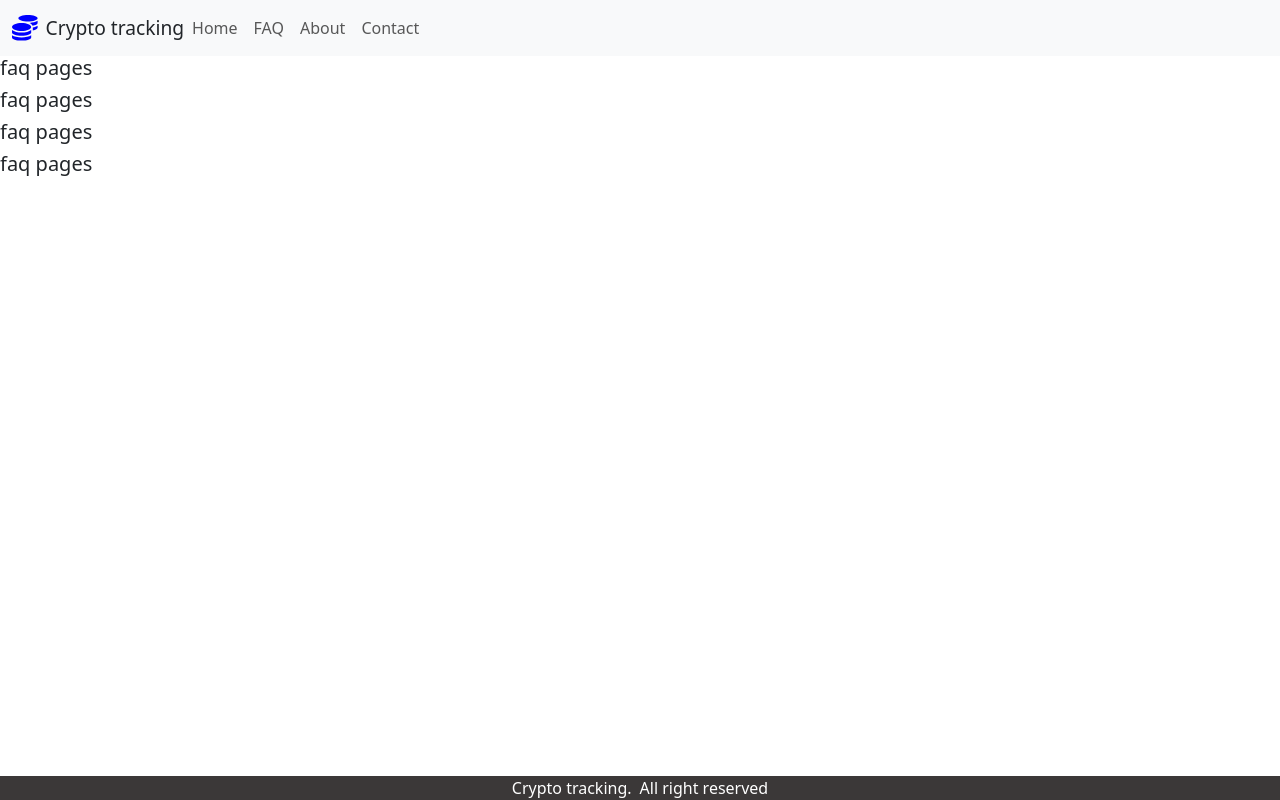
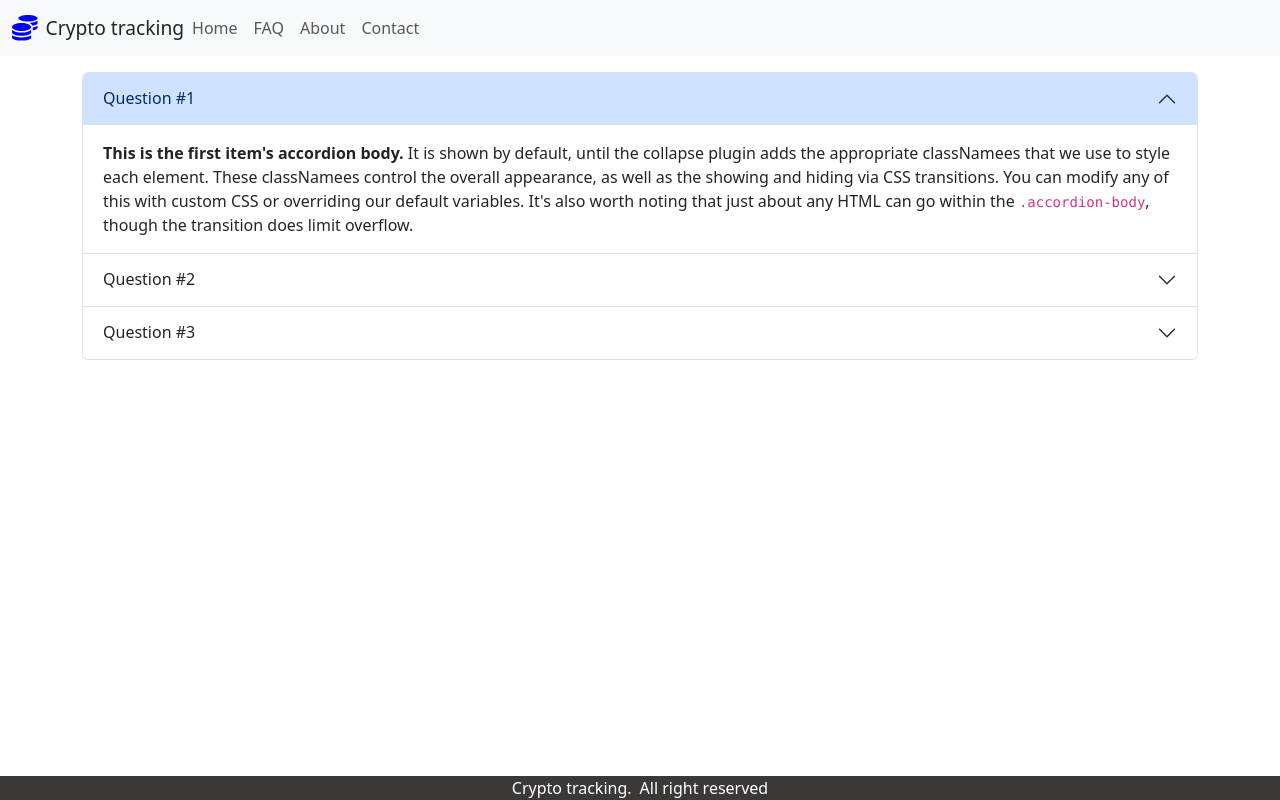
Before and after one commit to Yeganeh-Hossein/crypto-website, a React (Create React App) app: page /faq in a window 1280 px wide. Built offline with nearby package versions, Linux system fonts and the light colour scheme.

Commit message:
Create a FAQ page

```diff
--- a/src/pages/FAQ.pages.jsx
+++ b/src/pages/FAQ.pages.jsx
@@ -1,14 +1,102 @@
-import React from 'react'
+import React from "react";
 
 const FAQpage = () => {
-    return (
-        <div>
-            <h5>faq pages</h5>
-            <h5>faq pages</h5>
-            <h5>faq pages</h5>
-            <h5>faq pages</h5>
+  return (
+    <div className="container pt-3">
+      <div className="accordion" id="accordionExample">
+        <div className="accordion-item">
+          <h2 className="accordion-header">
+            <button
+              className="accordion-button"
+              type="button"
+              data-bs-toggle="collapse"
+              data-bs-target="#collapseOne"
+              aria-expanded="true"
+              aria-controls="collapseOne"
+            >
+              Question #1
+            </button>
+          </h2>
+          <div
+            id="collapseOne"
+            className="accordion-collapse collapse show"
+            data-bs-parent="#accordionExample"
+          >
+            <div className="accordion-body">
+              <strong>This is the first item's accordion body.</strong> It is
+              shown by default, until the collapse plugin adds the appropriate
+              classNamees that we use to style each element. These classNamees
+              control the overall appearance, as well as the showing and hiding
+              via CSS transitions. You can modify any of this with custom CSS or
+              overriding our default variables. It's also worth noting that just
+              about any HTML can go within the <code>.accordion-body</code>,
+              though the transition does limit overflow.
+            </div>
+          </div>
         </div>
-    );
+        <div className="accordion-item">
+          <h2 className="accordion-header">
+            <button
+              className="accordion-button collapsed"
+              type="button"
+              data-bs-toggle="collapse"
+              data-bs-target="#collapseTwo"
+              aria-expanded="false"
+              aria-controls="collapseTwo"
+            >
+              Question #2
+            </button>
+          </h2>
+          <div
+            id="collapseTwo"
+            className="accordion-collapse collapse"
+            data-bs-parent="#accordionExample"
+          >
+            <div className="accordion-body">
+              <strong>This is the second item's accordion body.</strong> It is
+              hidden by default, until the collapse plugin adds the appropriate
+              classNamees that we use to style each element. These classNamees
+              control the overall appearance, as well as the showing and hiding
+              via CSS transitions. You can modify any of this with custom CSS or
+              overriding our default variables. It's also worth noting that just
+              about any HTML can go within the <code>.accordion-body</code>,
+              though the transition does limit overflow.
+            </div>
+          </div>
+        </div>
+        <div className="accordion-item">
+          <h2 className="accordion-header">
+            <button
+              className="accordion-button collapsed"
+              type="button"
+              data-bs-toggle="collapse"
+              data-bs-target="#collapseThree"
+              aria-expanded="false"
+              aria-controls="collapseThree"
+            >
+              Question #3
+            </button>
+          </h2>
+          <div
+            id="collapseThree"
+            className="accordion-collapse collapse"
+            data-bs-parent="#accordionExample"
+          >
+            <div className="accordion-body">
+              <strong>This is the third item's accordion body.</strong> It is
+              hidden by default, until the collapse plugin adds the appropriate
+              classNamees that we use to style each element. These classNamees
+              control the overall appearance, as well as the showing and hiding
+              via CSS transitions. You can modify any of this with custom CSS or
+              overriding our default variables. It's also worth noting that just
+              about any HTML can go within the <code>.accordion-body</code>,
+              though the transition does limit overflow.
+            </div>
+          </div>
+        </div>
+      </div>
+    </div>
+  );
 };
 
 export default FAQpage;
```
